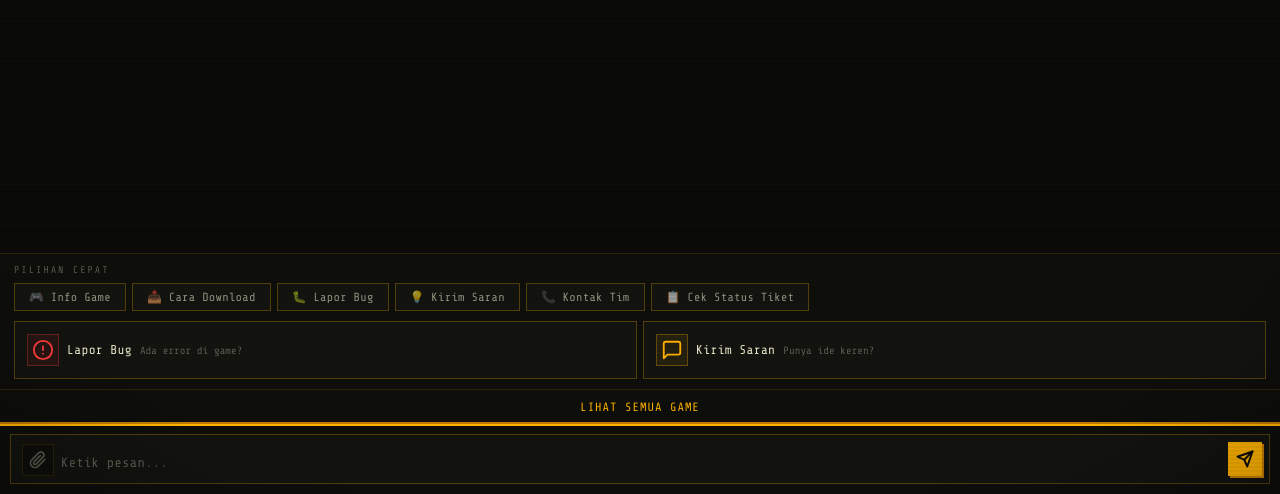
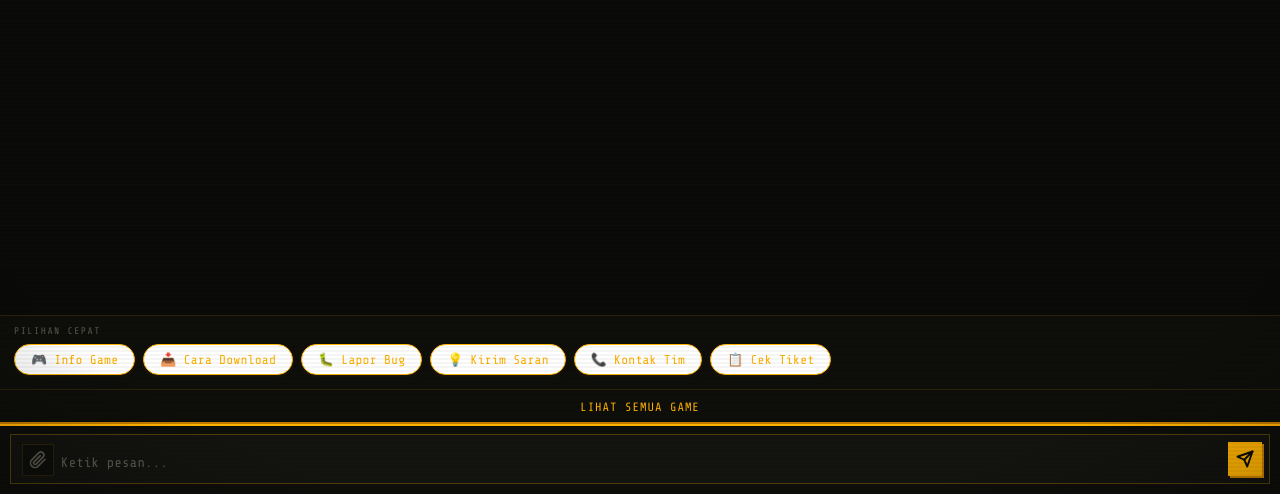
Before and after one commit to ZAKIFAISAL05/ZAKIFAISAL05.github.io, a website: page cs/index.html in a window 1280 px wide. Shown: the part 306-800 px from the top of the page. Drawn offline with nearby package versions, Linux system fonts and the light colour scheme.

Commit message:
update css cschat

```diff
--- a/cs/index.html
+++ b/cs/index.html
@@ -57,21 +57,6 @@
     <div id="quick-area">
         <span class="quick-label">Pilihan Cepat</span>
         <div class="quick-section" id="quick-chips"></div>
-        <div class="report-cards" id="report-cards-area">
-            <div class="report-card" id="btn-open-bug">
-                <span class="report-card-icon-svg">
-                    <svg width="22" height="22" viewBox="0 0 24 24" fill="none" stroke="currentColor" stroke-width="2" stroke-linecap="round" stroke-linejoin="round"><circle cx="12" cy="12" r="10"/><line x1="12" y1="8" x2="12" y2="12"/><line x1="12" y1="16" x2="12.01" y2="16"/></svg>
-                </span>
-                <span class="report-card-label">Lapor Bug</span>
-                <span class="report-card-sub">Ada error di game?</span>
-            </div>
-            <div class="report-card" id="btn-open-saran">
-                <span class="report-card-icon-svg">
-                    <svg width="22" height="22" viewBox="0 0 24 24" fill="none" stroke="currentColor" stroke-width="2" stroke-linecap="round" stroke-linejoin="round"><path d="M21 15a2 2 0 0 1-2 2H7l-4 4V5a2 2 0 0 1 2-2h14a2 2 0 0 1 2 2z"/></svg>
-                </span>
-                <span class="report-card-label">Kirim Saran</span>
-                <span class="report-card-sub">Punya ide keren?</span>
-            </div>
         </div>
     </div>
 </div>
--- a/cs/script.js
+++ b/cs/script.js
@@ -21,53 +21,67 @@ var soundEnabled    = true;
 var pendingFiles    = [];
 
 var QUICK = [
-    { label: '🎮 Info Game',          text: 'Ceritain dong game-game dari Grid Survival!' },
-    { label: '📥 Cara Download',      text: 'Gimana cara download game kalian?' },
-    { label: '🐛 Lapor Bug',          text: '__BUG__' },
-    { label: '💡 Kirim Saran',        text: '__SARAN__' },
-    { label: '📞 Kontak Tim',         text: 'Gimana cara menghubungi tim Grid Survival?' },
-    { label: '📋 Cek Status Tiket',   text: '__TIKET__' },
+    { label: '🎮 Info Game',        text: 'Ceritain dong game-game dari Grid Survival!' },
+    { label: '📥 Cara Download',    text: 'Gimana cara download game kalian?' },
+    { label: '🐛 Lapor Bug',        text: '__BUG__' },
+    { label: '💡 Kirim Saran',      text: '__SARAN__' },
+    { label: '📞 Kontak Tim',       text: 'Gimana cara menghubungi tim Grid Survival?' },
+    { label: '📋 Cek Tiket',        text: '__TIKET__' },
 ];
 
 // Quick reply kontekstual — muncul sesuai konteks percakapan (bergaya Shopee/WA)
 var QUICK_CONTEXTS = {
     game: [
-        { label: 'Cara download?', text: 'Gimana cara downloadnya?' },
-        { label: 'Ada bug di game?', text: '__BUG__' },
-        { label: 'Kirim saran', text: '__SARAN__' },
+        { label: 'Cara download?',      text: 'Gimana cara download game kalian?' },
+        { label: 'Game di iOS?',         text: 'Game kalian ada di App Store / iOS gak?' },
+        { label: 'Game di PC?',          text: 'Mana aja game yang ada versi PC-nya?' },
+        { label: '🐛 Lapor Bug',        text: '__BUG__' },
+        { label: '💡 Kirim Saran',      text: '__SARAN__' },
     ],
     download: [
-        { label: 'Coba game lain?', text: 'Game apa lagi yang bisa dicoba?' },
-        { label: 'Ada error pas install?', text: '__BUG__' },
+        { label: 'Link Play Store?',     text: 'Kasih link Play Store-nya dong!' },
+        { label: 'Ada versi iOS?',       text: 'Apakah game ini tersedia di App Store?' },
+        { label: 'Ada versi PC/Steam?',  text: 'Apa ada versi PC atau Steam-nya?' },
+        { label: 'Error pas install?',   text: '__BUG__' },
+        { label: 'Game lainnya?',        text: 'Game apa lagi yang bisa dicoba?' },
     ],
     bug: [
-        { label: 'Lapor bug baru', text: '__BUG__' },
-        { label: 'Cek status tiket', text: '__TIKET__' },
+        { label: '🐛 Lapor Bug',        text: '__BUG__' },
+        { label: '📋 Cek Status Tiket', text: '__TIKET__' },
+        { label: 'Cara dapat update?',  text: 'Gimana cara dapet update terbaru game-nya?' },
     ],
     saran: [
-        { label: 'Kirim saran lagi', text: '__SARAN__' },
-        { label: 'Ada update game?', text: 'Ada update game terbaru apa?' },
+        { label: '💡 Kirim Saran Lagi', text: '__SARAN__' },
+        { label: 'Ada update game?',     text: 'Ada update terbaru game apa?' },
+        { label: '🎮 Info Game',        text: 'Ceritain dong game-game dari Grid Survival!' },
     ],
     tiket: [
-        { label: 'Lapor bug baru', text: '__BUG__' },
-        { label: 'Kirim saran', text: '__SARAN__' },
+        { label: '🐛 Lapor Bug Baru',   text: '__BUG__' },
+        { label: '💡 Kirim Saran',      text: '__SARAN__' },
+        { label: 'Info game terbaru?',  text: 'Ada game baru yang lagi dikembangin?' },
+    ],
+    kontak: [
+        { label: 'Discord Grid Survival?', text: 'Gimana cara join Discord Grid Survival?' },
+        { label: 'Email developer?',     text: 'Apa email yang bisa dihubungi?' },
+        { label: '🐛 Lapor Bug',        text: '__BUG__' },
     ],
     def: [
-        { label: '🎮 Info Game', text: 'Ceritain dong game-game dari Grid Survival!' },
-        { label: '📥 Cara Download', text: 'Gimana cara download game kalian?' },
-        { label: '🐛 Lapor Bug', text: '__BUG__' },
-        { label: '💡 Kirim Saran', text: '__SARAN__' },
-        { label: '📋 Cek Tiket', text: '__TIKET__' },
+        { label: '🎮 Info Game',        text: 'Ceritain dong game-game dari Grid Survival!' },
+        { label: '📥 Cara Download',    text: 'Gimana cara download game kalian?' },
+        { label: '🐛 Lapor Bug',        text: '__BUG__' },
+        { label: '💡 Kirim Saran',      text: '__SARAN__' },
+        { label: '📋 Cek Tiket',        text: '__TIKET__' },
     ]
 };
 
 function detectContext(text) {
     var t = (text || '').toLowerCase();
-    if (t.includes('download') || t.includes('instal') || t.includes('cara')) return 'download';
-    if (t.includes('bug') || t.includes('error') || t.includes('crash') || t.includes('masalah')) return 'bug';
-    if (t.includes('saran') || t.includes('masukan') || t.includes('ide')) return 'saran';
-    if (t.includes('tiket') || t.includes('ticket') || t.includes('status laporan')) return 'tiket';
-    if (t.includes('game') || t.includes('main') || t.includes('roblox') || t.includes('zombie')) return 'game';
+    if (t.includes('download') || t.includes('instal') || t.includes('cara') || t.includes('link') || t.includes('play store') || t.includes('app store') || t.includes('steam')) return 'download';
+    if (t.includes('bug') || t.includes('error') || t.includes('crash') || t.includes('masalah') || t.includes('rusak') || t.includes('gabisa')) return 'bug';
+    if (t.includes('saran') || t.includes('masukan') || t.includes('ide') || t.includes('minta')) return 'saran';
+    if (t.includes('tiket') || t.includes('ticket') || t.includes('status laporan') || t.includes('laporan')) return 'tiket';
+    if (t.includes('kontak') || t.includes('hubungi') || t.includes('discord') || t.includes('email') || t.includes('whatsapp')) return 'kontak';
+    if (t.includes('game') || t.includes('main') || t.includes('roblox') || t.includes('zombie') || t.includes('parkun') || t.includes('simulator')) return 'game';
     return 'def';
 }
 
--- a/cs/style.css
+++ b/cs/style.css
@@ -393,16 +393,16 @@ body::after {
 #quick-area {
     background: var(--surface);
     border-top: 1px solid var(--border);
-    padding: 10px 14px;
+    padding: 10px 14px 12px;
     flex-shrink: 0;
 }
 
 .quick-label {
     font-family: var(--font-body);
-    font-size: 0.62rem;
+    font-size: 0.6rem;
     color: var(--muted);
     font-weight: 400;
-    letter-spacing: 2px;
+    letter-spacing: 1.5px;
     text-transform: uppercase;
     margin-bottom: 8px;
     display: block;
@@ -411,88 +411,37 @@ body::after {
 .quick-section {
     display: flex;
     flex-wrap: nowrap;
-    gap: 6px;
+    gap: 8px;
     overflow-x: auto;
     scrollbar-width: none;
     padding-bottom: 2px;
 }
 .quick-section::-webkit-scrollbar { display: none; }
 
+/* ── SHOPEE-STYLE PILL CHIPS ── */
 .quick-chip {
-    background: var(--surface2);
-    border: 1px solid var(--border-vis);
-    border-radius: 0;
-    padding: 6px 14px;
+    background: #fff;
+    border: 1.5px solid var(--brand);
+    border-radius: 20px;
+    padding: 7px 16px;
     font-family: var(--font-body);
-    font-size: 0.74rem;
+    font-size: 0.8rem;
     font-weight: 400;
-    color: var(--text-sub);
+    color: var(--brand);
     cursor: pointer;
     transition: all 0.15s;
     white-space: nowrap;
     flex-shrink: 0;
-    letter-spacing: 0.3px;
+    letter-spacing: 0.2px;
+    box-shadow: 0 1px 4px rgba(212,130,10,0.1);
 }
-.quick-chip:hover {
+.quick-chip:hover, .quick-chip:active {
     background: var(--brand);
-    color: #0a0a08;
-    border-color: var(--brand);
-    box-shadow: 2px 2px 0 var(--brand-dark);
+    color: #fff;
+    box-shadow: 0 2px 10px rgba(212,130,10,0.25);
     transform: translateY(-1px);
 }
 
-/* ── REPORT CARDS ── */
-.report-cards {
-    display: grid;
-    grid-template-columns: 1fr 1fr;
-    gap: 6px;
-    margin-top: 8px;
-}
-
-.report-card {
-    background: var(--surface2);
-    border: 1px solid var(--border-vis);
-    border-radius: 0;
-    padding: 12px;
-    cursor: pointer;
-    transition: all 0.15s;
-    display: flex;
-    align-items: center;
-    gap: 8px;
-}
-.report-card:hover {
-    border-color: var(--brand);
-    background: rgba(255,179,0,0.06);
-    box-shadow: 2px 2px 0 rgba(255,179,0,0.12);
-    transform: translate(-1px,-1px);
-}
-.report-card-icon-svg {
-    width: 32px; height: 32px;
-    border-radius: 0;
-    border: 1px solid;
-    display: flex;
-    align-items: center;
-    justify-content: center;
-    flex-shrink: 0;
-}
-#btn-open-bug .report-card-icon-svg { background: rgba(255,60,60,0.08); border-color: rgba(255,60,60,0.3); color: var(--c-red); }
-#btn-open-saran .report-card-icon-svg { background: rgba(255,179,0,0.08); border-color: rgba(255,179,0,0.3); color: var(--brand); }
-
-.report-card-label {
-    font-family: var(--font-body);
-    font-size: 0.8rem;
-    font-weight: 400;
-    color: var(--text);
-    display: block;
-    letter-spacing: 0.3px;
-}
-.report-card-sub {
-    font-family: var(--font-body);
-    font-size: 0.66rem;
-    color: var(--muted);
-    display: block;
-    margin-top: 2px;
-}
 
 /* ── SEE ALL BAR ── */
 .see-all-bar {
@@ -918,7 +867,7 @@ body::after {
     .modal-card { border-bottom: 2px solid var(--brand); border-radius: 0; max-width: 480px; }
 }
 @media (max-width: 380px) {
-    .report-cards { grid-template-columns: 1fr; }
+
     .topbar { height: 56px; }
 }
 
@@ -990,18 +939,13 @@ body::after {
 [data-theme="light"] #msg-input::placeholder { color: var(--muted); }
 
 [data-theme="light"] .quick-chip {
-    background: var(--surface2);
-    color: var(--text-sub);
-    border-color: var(--border-vis);
+    background: #fff;
+    color: var(--brand);
+    border-color: var(--brand);
 }
 [data-theme="light"] .quick-chip:hover {
     background: var(--brand);
     color: #fff;
-}
-
-[data-theme="light"] .report-card {
-    background: var(--surface2);
-    border-color: var(--border-vis);
 }
 
 [data-theme="light"] .modal-card {
```
